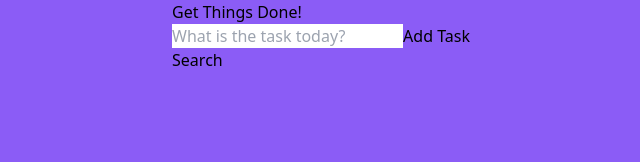
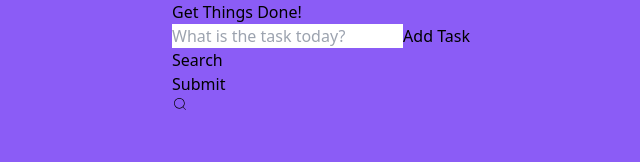
Before and after one commit to abdel-ouahab/Todo-app, a React (Vite) app: page / in a window 1280 px wide. Shown: the top 162 px of the page, without its empty margins (319-959 px from the left). Built offline with nearby package versions, Linux system fonts and the light colour scheme.

Commit message:
fix: fixed Button componnet to support IconButton

```diff
--- a/src/App.jsx
+++ b/src/App.jsx
@@ -1,30 +1,37 @@
 import "./App.css";
 import { useState, useEffect } from "react";
-import { Container, Title, Form, Task, EditForm, Button, SearchForm } from "./components/index";
-import { FaSearch } from "react-icons/fa";
+import {
+  Container,
+  Title,
+  Form,
+  Task,
+  EditForm,
+  SearchForm,
+  Button,
+} from "./components/index";
 import { v4 as uuidv4 } from "uuid";
 uuidv4();
+import { CiSearch } from "react-icons/ci";
 
 function App() {
   const [todos, setTodos] = useState([]);
-  const [filteredTasks, setFilteredTasks] = useState([])
-  const [inputValue, setInputValue] = useState('')
-
+  const [filteredTasks, setFilteredTasks] = useState([]);
+  const [inputValue, setInputValue] = useState("");
 
   const handleChange = (e) => {
-    setInputValue(e.target.value)
-  }
+    setInputValue(e.target.value);
+  };
 
   useEffect(() => {
-    setFilteredTasks(todos)
-  }, [todos])
+    setFilteredTasks(todos);
+  }, [todos]);
 
   useEffect(() => {
-    const filter = todos.filter(
-      task => task.description.toLowerCase().includes(inputValue)
-    )
-    setFilteredTasks(filter)
-  }, [inputValue])
+    const filter = todos.filter((task) =>
+      task.description.toLowerCase().includes(inputValue)
+    );
+    setFilteredTasks(filter);
+  }, [inputValue]);
 
   const addTask = (todo) => {
     setTodos([
@@ -71,7 +78,8 @@ function App() {
 
         <Form addTask={addTask} />
 
-        <SearchForm handleChange={handleChange}/>
+        <SearchForm handleChange={handleChange} />
+        <Button title="Submit" icon={<CiSearch />} varaint="primary" />
 
         {filteredTasks.map((task) =>
           task.isEditing ? (
--- a/src/components/Buttons/Button.jsx
+++ b/src/components/Buttons/Button.jsx
@@ -1,29 +1,34 @@
-
 function Button({ icon, title, varaint, onClick }) {
   const variants = {
     primary: {
-            classname: "text-gray-100 text-center bg-violet-500 w-28 hover:text-violet-950 hover:bg-gray-100",
-            type : "submit"
+      classname:
+        "text-gray-100  bg-violet-500 w-28 hover:text-violet-950 hover:bg-gray-100",
+      type: "submit",
     },
     secondary: {
       classname: "text-gray-50 mx-2",
-            type : ""
+      type: "",
     },
     Search: {
-            classname: "rounded p-2 text-gray-100 text-center bg-violet-500 w-28 hover:text-violet-950 hover:bg-gray-100",
-            type : ""
-        }
+      classname:
+        "rounded p-2 text-gray-100 text-center bg-violet-500 w-28 hover:text-violet-950 hover:bg-gray-100",
+      type: "",
+    },
   };
 
   const selectedVaraint = variants[varaint].classname;
   const typeVaraint = variants[varaint].type;
 
   return (
-        <button type={typeVaraint} className={selectedVaraint} onClick={onClick}>
-            {title && title}
+    <button
+      type={typeVaraint}
+      className={`flex items-center justify-center gap-4 ${selectedVaraint}`}
+      onClick={onClick}
+    >
+      <p>{title && title}</p>
       {icon && icon}
     </button>
-    )
+  );
 }
 
-export default Button
+export default Button;
```
Also changed, not shown: src/components/Buttons/Buttons.jsx (deleted, +0 -92 lines), src/components/Form/SearchForm.jsx (+14 -11 lines). Lines whose indentation alone changed are shown as unchanged.
